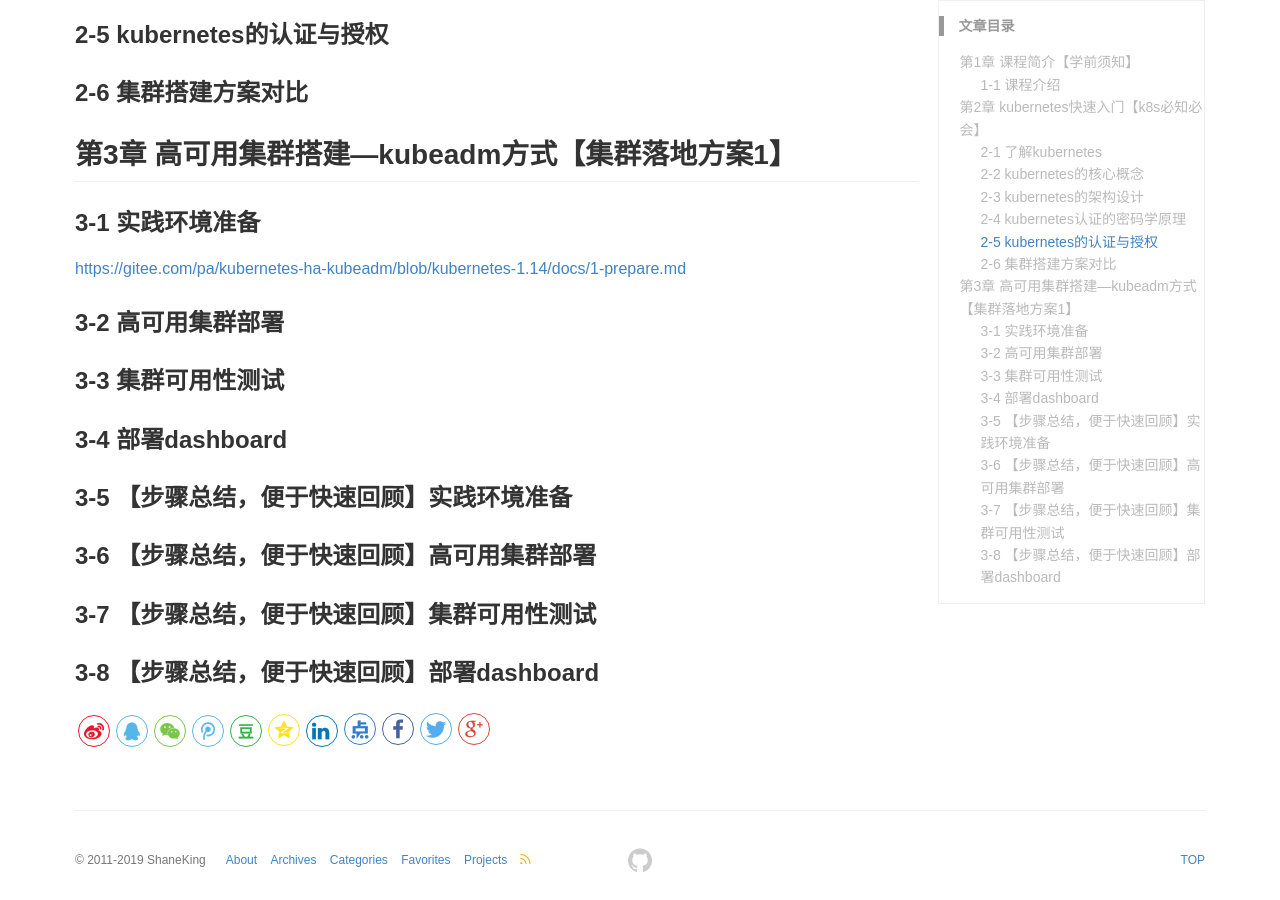
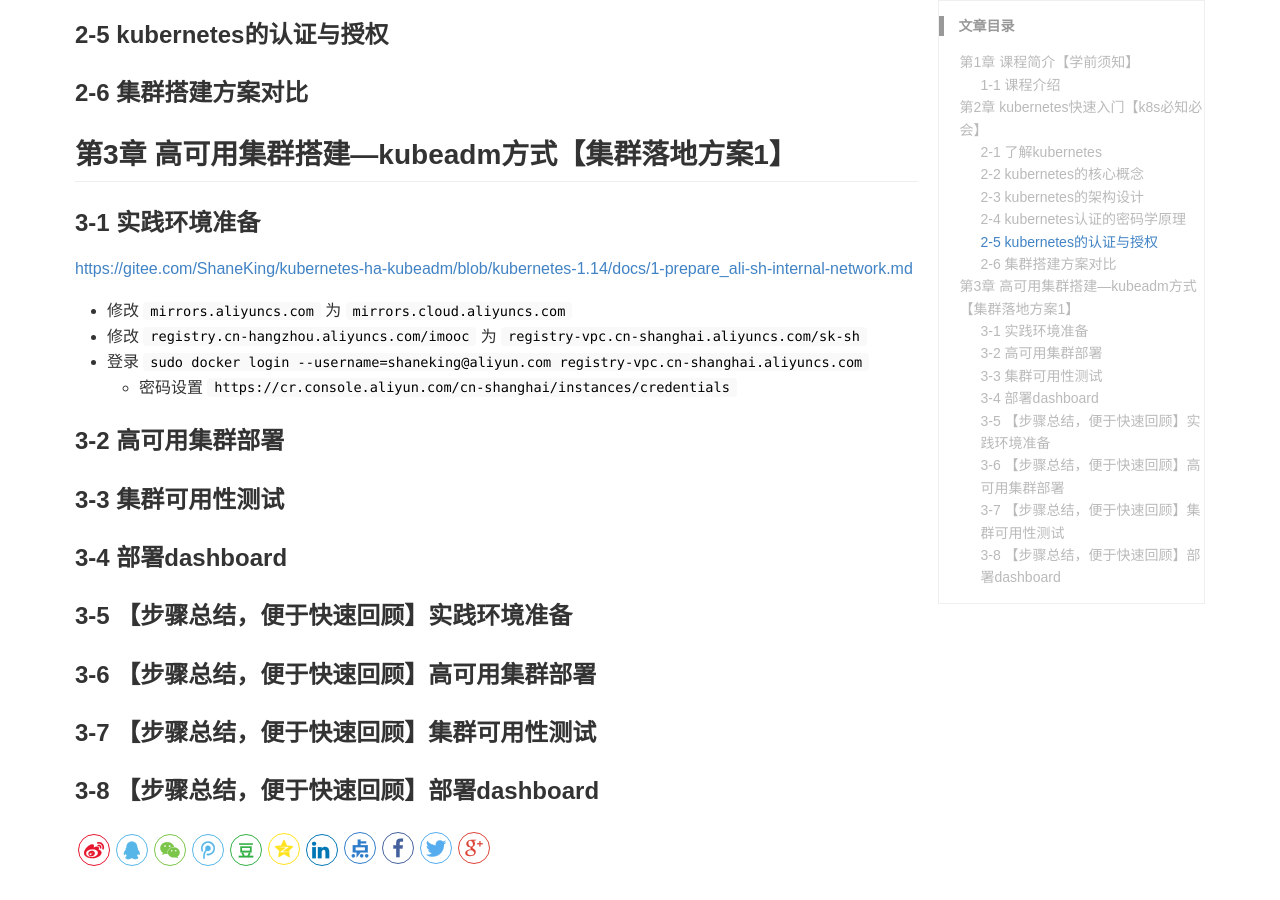
Before and after one commit to ShaneKing/ShaneKing.github.io, a Jekyll site: the page built from _posts/2019-08-03-k8s-course.md, in a window 1280 px wide and 900 px high, scrolled down 687 px. Built offline with Jekyll 4.4.1, drawn with Linux system fonts in a browser that asks for light colours; comment, search, counter and statistics services are not loaded.

Commit message:
3-1 实践环境准备

```diff
--- a/_posts/2019-08-03-k8s-course.md
+++ b/_posts/2019-08-03-k8s-course.md
@@ -20,7 +20,12 @@ keywords: Kubernetes, k8s
 ### 2-6 集群搭建方案对比
 ## 第3章 高可用集群搭建---kubeadm方式【集群落地方案1】
 ### 3-1 实践环境准备
-<https://gitee.com/pa/kubernetes-ha-kubeadm/blob/kubernetes-1.14/docs/1-prepare.md>
+<https://gitee.com/ShaneKing/kubernetes-ha-kubeadm/blob/kubernetes-1.14/docs/1-prepare_ali-sh-internal-network.md>
+
+- 修改 `mirrors.aliyuncs.com` 为 `mirrors.cloud.aliyuncs.com`
+- 修改 `registry.cn-hangzhou.aliyuncs.com/imooc` 为 `registry-vpc.cn-shanghai.aliyuncs.com/sk-sh`
+- 登录 `sudo docker login --username=shaneking@aliyun.com registry-vpc.cn-shanghai.aliyuncs.com`
+  - 密码设置 `https://cr.console.aliyun.com/cn-shanghai/instances/credentials`
 
 ### 3-2 高可用集群部署
 ### 3-3 集群可用性测试
```
